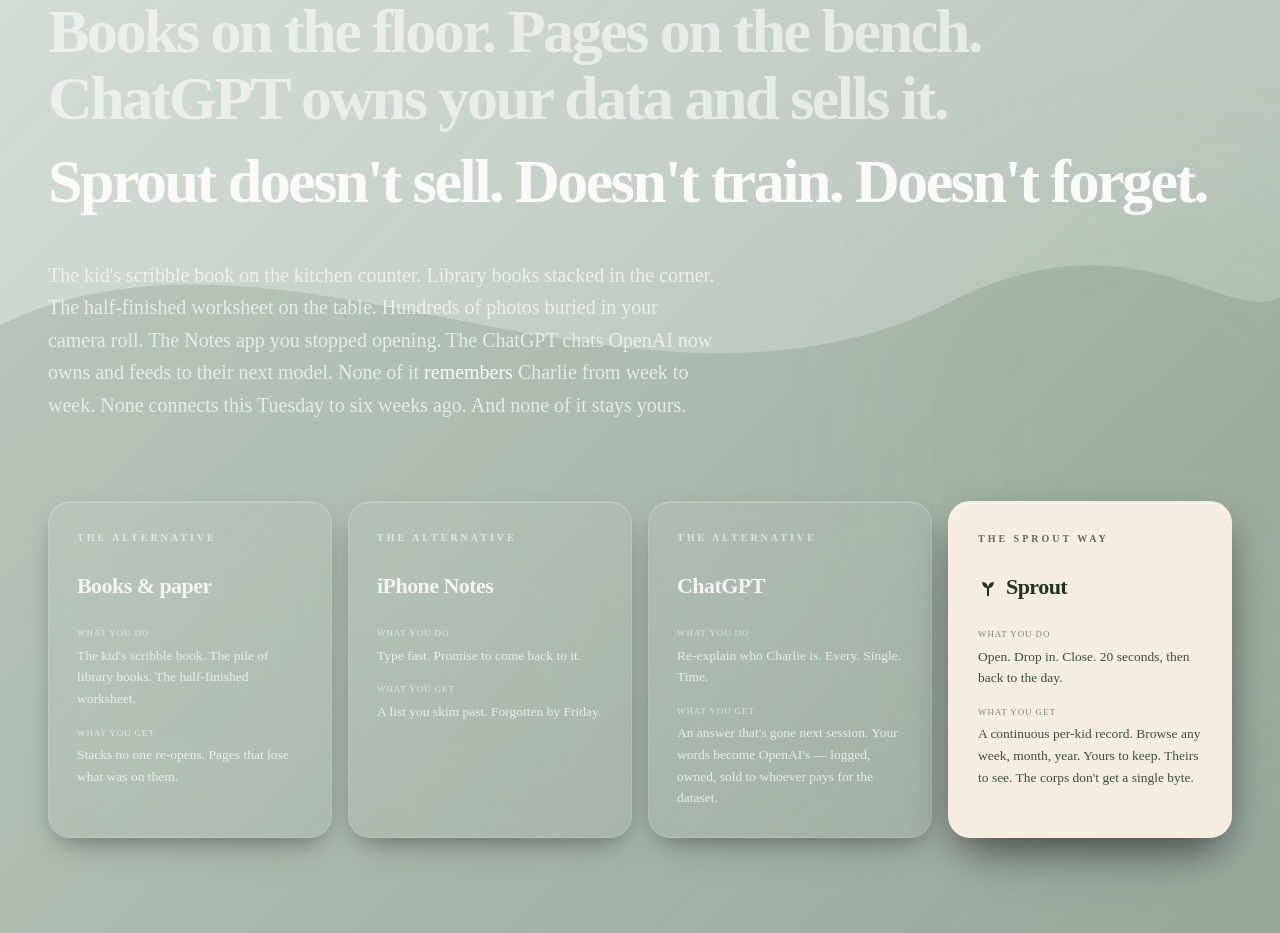
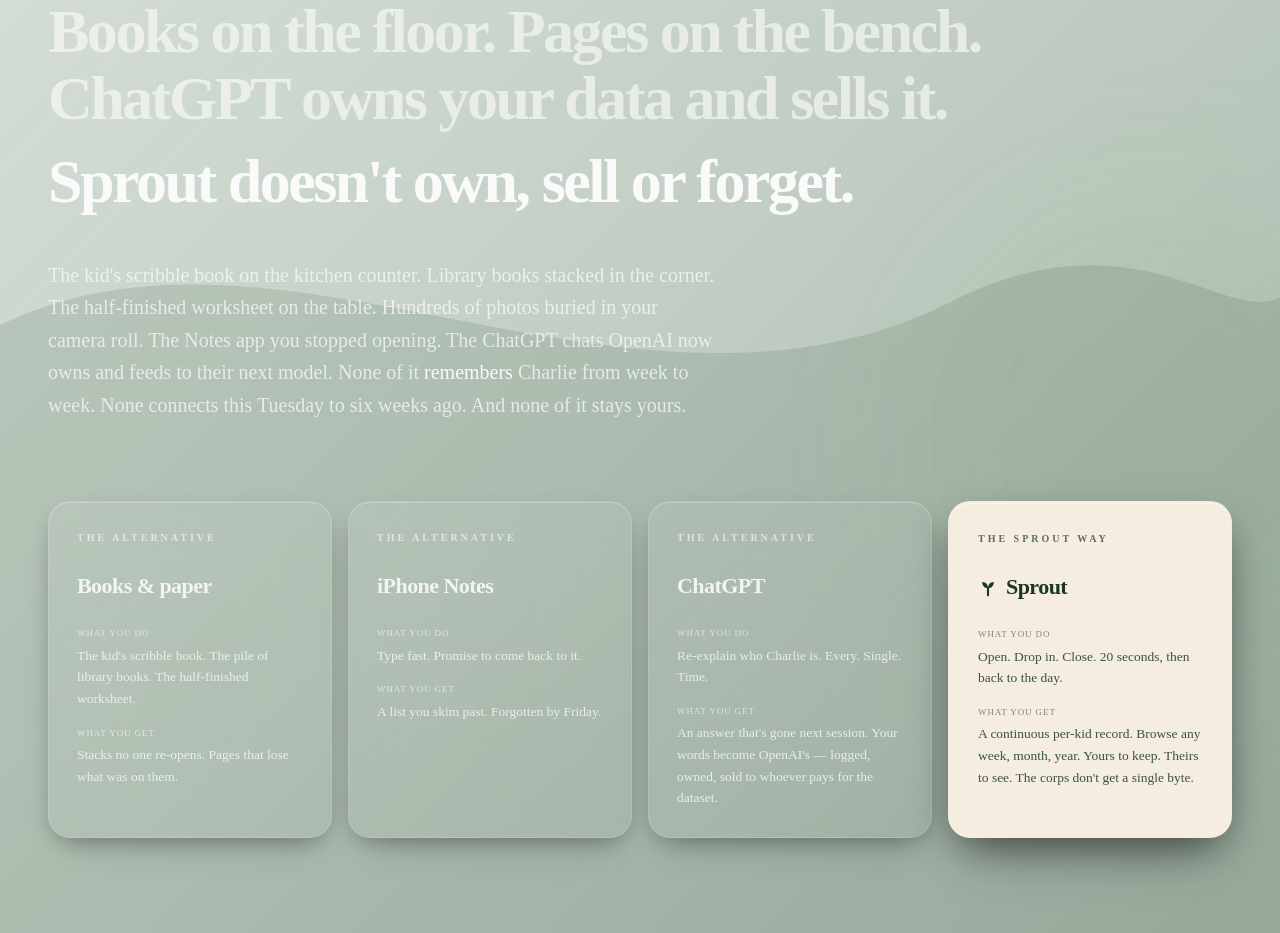
Before and after one commit to chaseempson63-wq/sprout-, a Next.js app: page / in a window 1280 px wide. Shown: the part 8200-9133 px from the top of the page. Built offline with nearby package versions, Linux system fonts and the light colour scheme; no server answers; a web font is replaced by a local one.

Commit message:
landing: tighten Sprout rebuttal to "doesn't own, sell or forget"
Co-Authored-By: Claude Opus 4.7 (1M context) <noreply@anthropic.com>

```diff
--- a/app/page.tsx
+++ b/app/page.tsx
@@ -577,7 +577,7 @@ export default function HomeV2() {
             </h2>
             <h2 className="font-bold tracking-[-0.04em] leading-[0.95] text-sprout-cream pt-4 headline-lit"
                 style={{ fontSize: "clamp(40px, 5.5vw, 62px)" }}>
-              Sprout doesn&apos;t sell. Doesn&apos;t train. Doesn&apos;t forget.
+              Sprout doesn&apos;t own, sell or forget.
             </h2>
           </div>
 
```
